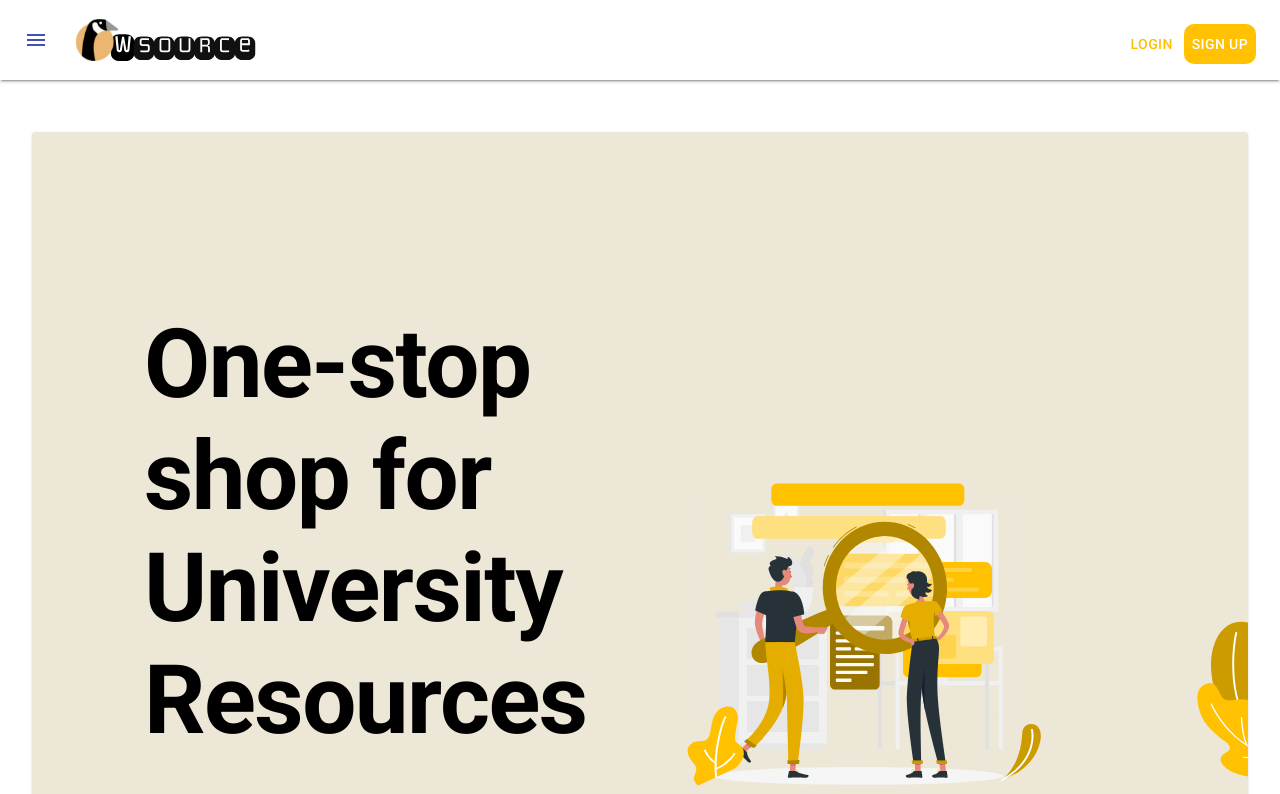
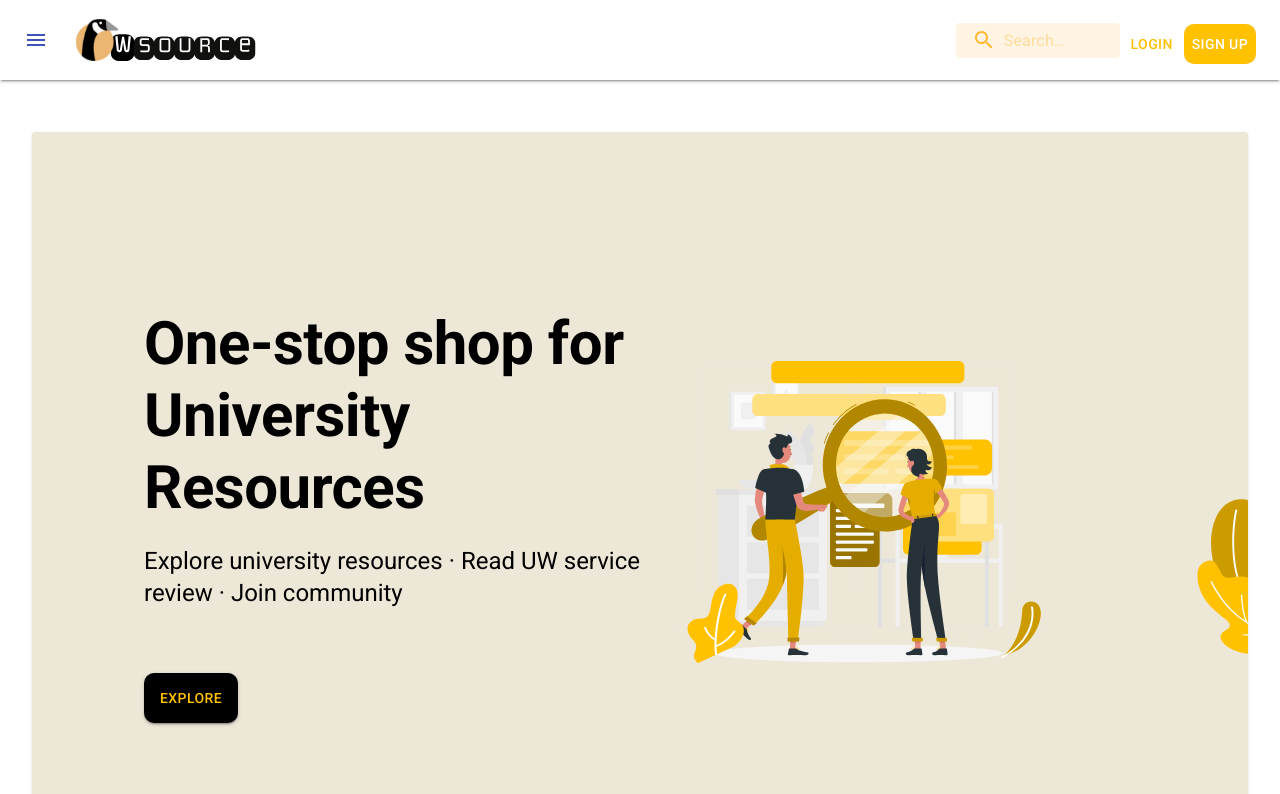
Before and after one commit to Leoluheng/WSource_api, a React (Create React App) app in the folder src/ui/: page / in a window 1280 px wide. Shown: the top 794 px of the page. Built offline with nearby package versions, Linux system fonts and the light colour scheme; no server answers.

Commit message:
Add search bar in header toolbar;

```diff
--- a/src/ui/src/components/Header/BetterHeader.js
+++ b/src/ui/src/components/Header/BetterHeader.js
@@ -1,7 +1,7 @@
 import React from 'react';
 import {withRouter} from "react-router-dom";
 import {ACCESS_TOKEN_NAME} from '../../constants/apiConstants';
-import { makeStyles } from '@material-ui/core/styles';
+import { alpha, makeStyles } from '@material-ui/core/styles';
 import AppBar from '@material-ui/core/AppBar';
 import Drawer from '@material-ui/core/Drawer';
 import Toolbar from '@material-ui/core/Toolbar';
@@ -20,8 +20,9 @@ import BusinessIcon from '@material-ui/icons/Business';
 import ForumIcon from '@material-ui/icons/Forum';
 import MenuItem from '@material-ui/core/MenuItem';
 import Menu from '@material-ui/core/Menu';
+import SearchIcon from '@material-ui/icons/Search';
 import AccountCircle from '@material-ui/icons/AccountCircle';
-import logo from './../../assets/logo512.png';
+import InputBase from '@material-ui/core/InputBase';
 import frame from './../../assets/frame.svg';
 
 const useStyles = makeStyles((theme) => ({
@@ -64,6 +65,45 @@ const useStyles = makeStyles((theme) => ({
         '&:hover': {
             backgroundColor: 'white',
             color: '#BD871D',
+        },
+    },
+    search: {
+        position: 'relative',
+        borderRadius: theme.shape.borderRadius,
+        backgroundColor: alpha(theme.palette.warning.light, 0.15),
+        '&:hover': {
+            backgroundColor: alpha(theme.palette.warning.light, 0.25),
+        },
+        marginLeft: 0,
+        width: '100%',
+        [theme.breakpoints.up('sm')]: {
+            marginLeft: theme.spacing(1),
+            width: 'auto',
+        },
+    },
+    searchIcon: {
+        padding: theme.spacing(0, 2),
+        height: '100%',
+        position: 'absolute',
+        pointerEvents: 'none',
+        display: 'flex',
+        alignItems: 'center',
+        justifyContent: 'center',
+    },
+    inputRoot: {
+        color: 'inherit',
+    },
+    inputInput: {
+        padding: theme.spacing(1, 1, 1, 0),
+        // vertical padding + font size from searchIcon
+        paddingLeft: `calc(1em + ${theme.spacing(4)}px)`,
+        transition: theme.transitions.create('width'),
+        width: '100%',
+        [theme.breakpoints.up('sm')]: {
+            width: '12ch',
+            '&:focus': {
+                width: '20ch',
+            },
         },
     },
 }));
@@ -134,6 +174,24 @@ function BetterHeader(props) {
     function handleToManagePost() {
         handleMenuClose();
         props.history.push('/managePost')
+    }
+
+    function renderSearchBar() {
+        return (
+            <div className={classes.search}>
+                <div className={classes.searchIcon}>
+                    <SearchIcon />
+                </div>
+                <InputBase
+                    placeholder="Search…"
+                    classes={{
+                        root: classes.inputRoot,
+                        input: classes.inputInput,
+                    }}
+                    inputProps={{ 'aria-label': 'search' }}
+                />
+            </div>
+        )
     }
 
     function renderLogin() {
@@ -239,6 +297,7 @@ function BetterHeader(props) {
                             {/* WSource */}
                         {/* </Typography> */}
                     {/* </Typography> */}
+                    {renderSearchBar()}
                     {renderLogin()}
                     {renderLogout()}
                     {renderAccountCircle()}
--- a/src/ui/src/components/Home/Home.js
+++ b/src/ui/src/components/Home/Home.js
@@ -25,7 +25,7 @@ const useStyles = makeStyles((theme) => ({
     publicHome: {
         flexGrow: 1,
         padding: theme.spacing(8, 4, 6),
-        backgroundColor: theme.palette.grey[100],
+        // backgroundColor: theme.palette.grey[100],
     },
     main: {
         position: 'relative',
@@ -68,8 +68,9 @@ const useStyles = makeStyles((theme) => ({
     },
     explore: {
         // margin: theme.spacing(3, 0, 2),
-        background: '#FFC100',
-        borderRadius: 20,
+        background: 'black',
+        color: '#FFC100',
+        borderRadius: 10,
         height: '50px',
         '&:hover': {
             backgroundColor: 'white',
@@ -96,6 +97,9 @@ const useStyles = makeStyles((theme) => ({
         height: 140,
         maxHeight: '100%',
         display: 'block',
+    },
+    bold: {
+        fontWeight:600
     }
 }));
 /* for demo purpose - copied directly from PublicHome ========= end */
@@ -135,11 +139,11 @@ function Home(props) {
                 <Grid container className={classes.mainGrid}>
                     <Grid item md={6}>
                         <div className={classes.title}>
-                            <Typography component="h1" variant="h3" color="inherit" gutterBottom>
+                            <Typography component="h1" variant="h2" color="inherit" gutterBottom className={classes.bold} >
                                 One-stop shop for University Resources
                             </Typography>
                             <Typography variant="h5" color="inherit" paragraph>
-                                · Explore university resources
+                                Explore university resources
                                 · Read UW service review
                                 · Join community
                             </Typography>
--- a/src/ui/src/components/Home/PublicHome.js
+++ b/src/ui/src/components/Home/PublicHome.js
@@ -149,7 +149,7 @@ function PublicHome(props) {
                 <Grid container className={classes.mainGrid}>
                     <Grid item md={6}>
                         <div className={classes.title}>
-                            <Typography component="h1" variant="h1" color="inherit" gutterBottom className={classes.bold} >
+                            <Typography component="h1" variant="h2" color="inherit" gutterBottom className={classes.bold} >
                                 One-stop shop for University Resources
                             </Typography>
                             <Typography variant="h5" color="inherit" paragraph>
```
Also changed, not shown: 1 other file (tests, documents, lock files or other folders).
